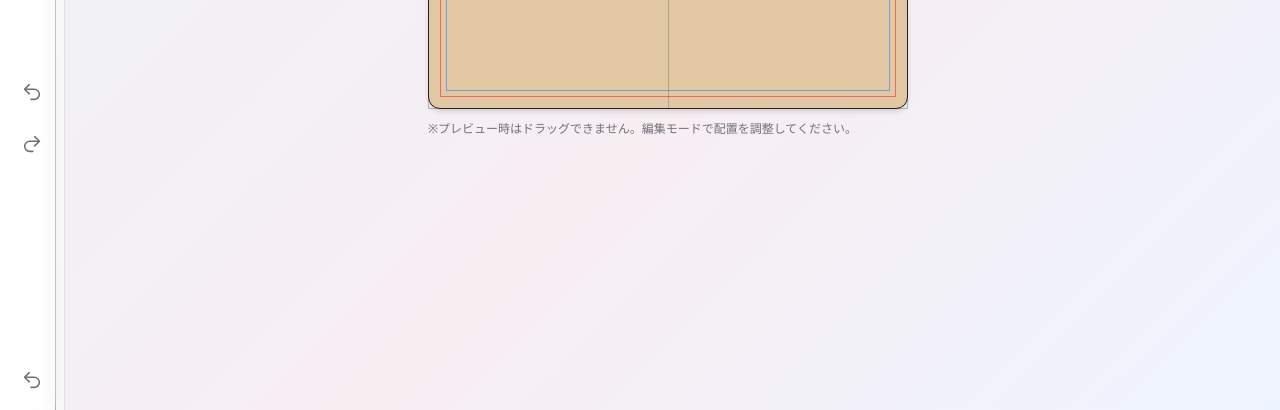
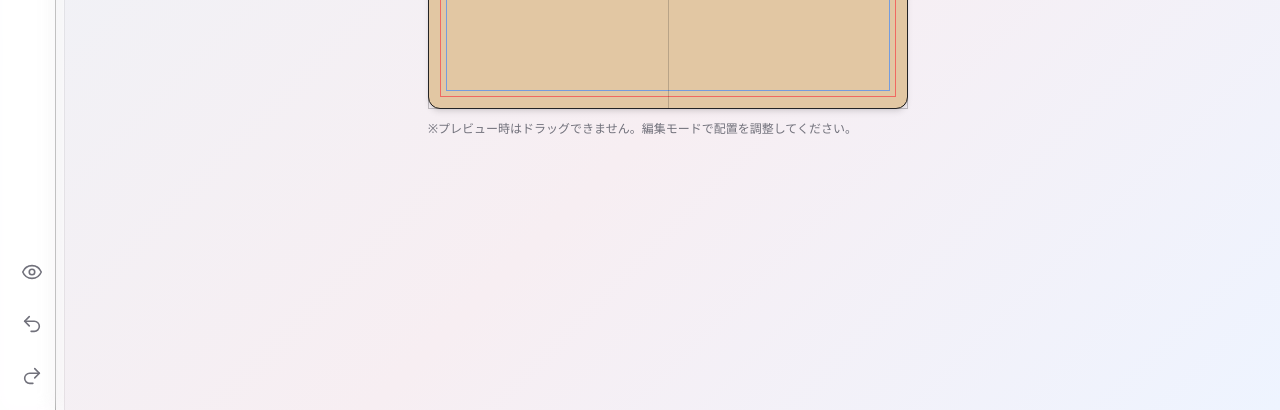
Before and after one commit to muu-ima/muu-cardcraft-lite, a Next.js app: page /editor in a window 1280 px wide. Shown: the part 390-800 px from the top of the page. Built offline with nearby package versions, Linux system fonts and the light colour scheme.

Commit message:
refactor(editor): extract TextPanel and move preview to toolbar

```diff
--- a/app/components/ToolPanel.tsx
+++ b/app/components/ToolPanel.tsx
@@ -28,8 +28,6 @@ type Props = {
   isPreview: boolean;
   onChangeText: (id: string, value: string) => void;
   onBumpFontSize?: (id: string, delta: number) => void;
-
-  onTogglePreview: () => void;
 
   onChangeFont: (id: string, fontKey: FontKey) => void;
 
@@ -80,7 +78,6 @@ export default function ToolPanel({
   onChangeText,
   onChangeFont,
   onBumpFontSize,
-  onTogglePreview,
   design,
   onChangeDesign,
   onDownload,
@@ -151,7 +148,6 @@ export default function ToolPanel({
             isPreview={isPreview}
             onChangeText={onChangeText}
             onBumpFontSize={onBumpFontSize}
-            onTogglePreview={onTogglePreview}
           />
         )}
         {activeTab === "font" && (
--- a/app/components/Toolbar.tsx
+++ b/app/components/Toolbar.tsx
@@ -7,6 +7,8 @@ import {
   Download,
   Undo2,
   Redo2,
+  Eye,
+  Pencil,
 } from "lucide-react";
 import type { TabKey } from "@/shared/editor";
 
@@ -15,6 +17,10 @@ type Props = {
   onChange: (tab: TabKey) => void;
   onUndo: () => void;
   onRedo: () => void;
+
+  // ✅ 追加
+  isPreview: boolean;
+  onTogglePreview: () => void;
 };
 
 const tools: { key: TabKey; label: string; Icon: React.ElementType }[] = [
@@ -29,25 +35,26 @@ export default function Toolbar({
   onChange,
   onUndo,
   onRedo,
+  isPreview,
+  onTogglePreview,
 }: Props) {
   return (
     <aside
       className={[
         "hidden md:flex",
-        "flex-col justify-between",
-        "sticky top-0 h-screen",
-        "w-16 shrink-0",
-        // border-r をやめる
+        "fixed inset-y-0 left-0 z-50",
+        "w-16",
+        "flex-col",
         "bg-white/60 backdrop-blur",
-        // 右側に薄い陰影（線の代わり）
         "shadow-[1px_0_0_rgba(0,0,0,0.06)]",
         "px-2 py-3",
       ].join(" ")}
     >
+      {/* 上：スクロールする領域 */}
+      <div className="flex-1 overflow-y-auto">
         <div className="flex flex-col items-center gap-2">
           {tools.map(({ key, label, Icon }) => {
             const active = activeTab === key;
-
             return (
               <button
                 key={key}
@@ -59,17 +66,13 @@ export default function Toolbar({
                   "group relative",
                   "flex h-11 w-11 items-center justify-center rounded-xl",
                   "transition",
-                // Canvaっぽい hover の濃淡
                   active
                     ? "bg-pink-500/15 text-pink-700"
                     : "text-zinc-500 hover:bg-zinc-900/5 hover:text-zinc-800",
-                // キーボード操作も強く
                   "focus-visible:outline-none focus-visible:ring-2 focus-visible:ring-pink-500/35",
                 ].join(" ")}
               >
                 <Icon size={22} strokeWidth={1.75} />
-
-              {/* Tooltip */}
                 <span
                   className={[
                     "pointer-events-none absolute left-14 top-1/2 -translate-y-1/2",
@@ -85,9 +88,34 @@ export default function Toolbar({
             );
           })}
         </div>
+      </div>
 
-      {/* Undo / Redo */}
+      {/* 下：固定される領域 */}
+      <div className="shrink-0 pt-3">
         <div className="flex flex-col items-center gap-2">
+          {/* Preview */}
+          <button
+            type="button"
+            onClick={onTogglePreview}
+            aria-label={isPreview ? "編集モード" : "プレビュー"}
+            className={[
+              "group relative",
+              "flex h-11 w-11 items-center justify-center rounded-xl",
+              "transition",
+              isPreview
+                ? "bg-pink-500/15 text-pink-700"
+                : "text-zinc-500 hover:bg-zinc-900/5 hover:text-zinc-800",
+              "focus-visible:outline-none focus-visible:ring-2 focus-visible:ring-pink-500/35",
+            ].join(" ")}
+          >
+            {isPreview ? (
+              <Pencil size={22} strokeWidth={1.75} />
+            ) : (
+              <Eye size={22} strokeWidth={1.75} />
+            )}
+          </button>
+
+          {/* Undo */}
           <button
             type="button"
             onClick={onUndo}
@@ -99,22 +127,11 @@ export default function Toolbar({
               "text-zinc-500 hover:bg-zinc-900/5 hover:text-zinc-800",
               "focus-visible:outline-none focus-visible:ring-2 focus-visible:ring-blue-500/40",
             ].join(" ")}
-          title="Undo (Ctrl+Z)"
           >
             <Undo2 size={22} strokeWidth={1.75} />
-          <span
-            className={[
-              "pointer-events-none absolute left-14 top-1/2 -translate-y-1/2",
-              "whitespace-nowrap rounded-md",
-              "bg-zinc-900 px-2 py-1 text-xs text-white shadow",
-              "opacity-0 translate-x-1",
-              "transition group-hover:opacity-100 group-hover:translate-x-0",
-            ].join(" ")}
-          >
-            元に戻す
-          </span>
           </button>
 
+          {/* Redo */}
           <button
             type="button"
             onClick={onRedo}
@@ -126,53 +143,11 @@ export default function Toolbar({
               "text-zinc-500 hover:bg-zinc-900/5 hover:text-zinc-800",
               "focus-visible:outline-none focus-visible:ring-2 focus-visible:ring-blue-500/40",
             ].join(" ")}
-          title="Redo (Ctrl+Shift+Z)"
-        >
-          <Redo2 size={22} strokeWidth={1.75} />
-          <span
-            className={[
-              "pointer-events-none absolute left-14 top-1/2 -translate-y-1/2",
-              "whitespace-nowrap rounded-md",
-              "bg-zinc-900 px-2 py-1 text-xs text-white shadow",
-              "opacity-0 translate-x-1",
-              "transition group-hover:opacity-100 group-hover:translate-x-0",
-            ].join(" ")}
-          >
-            やり直し
-          </span>
-        </button>
-      </div>
-      <div className="flex flex-col items-center gap-2">
-        <button
-          type="button"
-          onClick={onUndo}
-          aria-label="元に戻す"
-          title="Undo (Ctrl+Z)"
-          className={[
-            "group relative",
-            "flex h-11 w-11 items-center justify-center rounded-xl",
-            "text-zinc-500 hover:bg-zinc-900/5 hover:text-zinc-800",
-            "focus-visible:outline-none focus-visible:ring-2 focus-visible:ring-blue-500/40",
-          ].join(" ")}
-        >
-          <Undo2 size={22} strokeWidth={1.75} />
-        </button>
-
-        <button
-          type="button"
-          onClick={onRedo}
-          aria-label="やり直し"
-          title="Redo (Ctrl+Shift+Z)"
-          className={[
-            "group relative",
-            "flex h-11 w-11 items-center justify-center rounded-xl",
-            "text-zinc-500 hover:bg-zinc-900/5 hover:text-zinc-800",
-            "focus-visible:outline-none focus-visible:ring-2 focus-visible:ring-blue-500/40",
-          ].join(" ")}
           >
             <Redo2 size={22} strokeWidth={1.75} />
           </button>
         </div>
+      </div>
     </aside>
   );
 }
--- a/app/components/panels/TextPanel.tsx
+++ b/app/components/panels/TextPanel.tsx
@@ -15,7 +15,8 @@ function Section({
   children: React.ReactNode;
 }) {
   return (
-    <section className="rounded-2xl bg-white/70 backdrop-blur p-4
+    <section
+      className="rounded-2xl bg-white/70 backdrop-blur p-4
       shadow-[0_1px_0_rgba(0,0,0,0.06),0_8px_18px_rgba(0,0,0,0.06)]"
     >
       <div className="mb-3">
@@ -35,7 +36,8 @@ function SideToggle({
   onChangeSide: (s: Side) => void;
 }) {
   return (
-    <div className="inline-flex rounded-xl bg-white/60 backdrop-blur p-1
+    <div
+      className="inline-flex rounded-xl bg-white/60 backdrop-blur p-1
       shadow-[0_1px_0_rgba(0,0,0,0.08)]"
     >
       <button
@@ -74,16 +76,14 @@ export default function TextPanel({
   isPreview,
   onChangeText,
   onBumpFontSize,
-  onTogglePreview,
 }: {
   side: Side;
-  onChangeSide: (side: Side) => void;
+  onChangeSide: (s: Side) => void;
   blocks: Block[];
   onAddBlock: () => void;
   isPreview: boolean;
   onChangeText: (id: string, value: string) => void;
   onBumpFontSize?: (id: string, delta: number) => void;
-  onTogglePreview: () => void;
 }) {
   return (
     <div className="space-y-4">
@@ -91,14 +91,16 @@ export default function TextPanel({
         <SideToggle side={side} onChangeSide={onChangeSide} />
       </Section>
 
-      <Section title="テキスト編集" desc="内容を入力してプレビューで確認できます。">
+      <Section
+        title="テキスト編集"
+        desc="内容を入力してプレビューで確認できます。"
+      >
         <TextTab
           blocks={blocks}
           isPreview={isPreview}
           onAddBlock={onAddBlock}
           onChangeText={onChangeText}
           onBumpFontSize={onBumpFontSize}
-          onTogglePreview={onTogglePreview}
         />
       </Section>
     </div>
--- a/app/components/tabs/TextTab.tsx
+++ b/app/components/tabs/TextTab.tsx
@@ -7,7 +7,6 @@ type Props = {
   isPreview: boolean;
   onAddBlock: () => void;
   onChangeText?: (id: string, value: string) => void; // ← optionalに
-  onTogglePreview: () => void;
   canEdit?: boolean; // あってもいい（なくてもOK）
   onBumpFontSize?: (id: string, delta: number) => void;
 };
@@ -17,7 +16,6 @@ export default function TextTab({
   isPreview,
   onAddBlock,
   onChangeText,
-  onTogglePreview,
   onBumpFontSize,
 }: Props) {
   return (
@@ -61,12 +59,7 @@ export default function TextTab({
         </div>
       ))}
 
-      <button
-        onClick={onTogglePreview}
-        className="w-full rounded-full border px-4 py-2 text-sm hover:bg-zinc-100 dark:hover:bg-neutral-800 dark:text-zinc-50"
-      >
-        {isPreview ? "編集モードに戻る" : "プレビュー表示"}
-      </button>
+
     </div>
   );
 }
--- a/app/editor/CardEditor.tsx
+++ b/app/editor/CardEditor.tsx
@@ -87,9 +87,17 @@ export default function CardEditor() {
       <div className="fixed left-0 top-14 z-40 h-[calc(100vh-56px)] w-14 border-r bg-white/70 backdrop-blur hidden xl:block">
         <Toolbar
           activeTab={activeTab}
-          onChange={onChangeTab}
+          onChange={setActiveTab}
           onUndo={undo}
           onRedo={redo}
+          isPreview={isPreview}
+          onTogglePreview={() => {
+            setIsPreview((v) => {
+              const next = !v;
+              if (next) setActiveTab(null); // ✅ プレビュー入ったらパネル閉じる（おすすめ）
+              return next;
+            });
+          }}
         />
       </div>
       <div className="hidden xl:block">
@@ -107,7 +115,6 @@ export default function CardEditor() {
           isPreview={isPreview}
           onChangeText={onChangeText}
           onBumpFontSize={bumpFontSize}
-          onTogglePreview={() => setIsPreview((v) => !v)}
           onChangeFont={updateFont}
           design={design}
           onChangeDesign={setDesign}
@@ -138,7 +145,6 @@ export default function CardEditor() {
             onAddBlock={addBlock}
             isPreview={isPreview}
             onChangeText={onChangeText}
-            onTogglePreview={() => setIsPreview((v) => !v)}
             onChangeFont={updateFont}
             onBumpFontSize={bumpFontSize}
             design={design}
```
Lines whose indentation alone changed are shown as unchanged.
